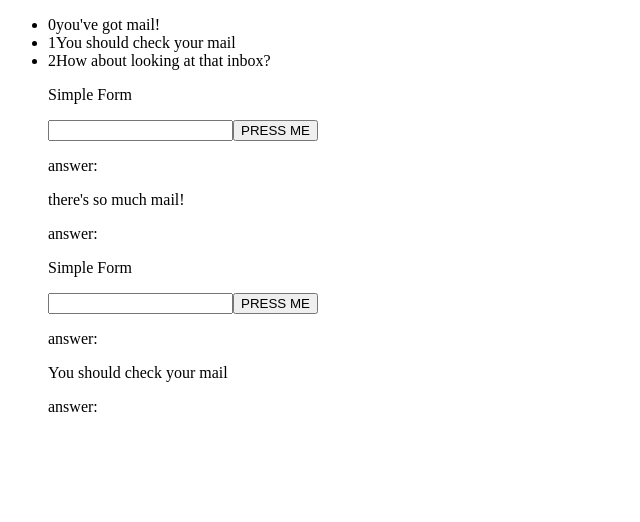
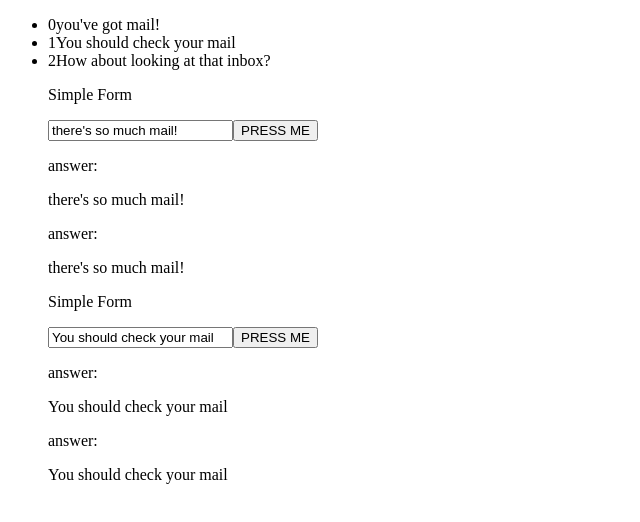
Before and after one commit to nmastracci/first-angular, an Angular app: page / in a window 1280 px wide. Shown: the top 522 px of the page, without its empty margins (0-640 px from the left). Built offline with nearby package versions, Linux system fonts and the light colour scheme.

Commit message:
two-way binding from an initialized parent prop

```diff
--- a/src/app/app.component.ts
+++ b/src/app/app.component.ts
@@ -14,6 +14,7 @@ import { Component, Inject } from '@angular/core';
         <app-simple-form
           *ngFor="let message of mailagain.somethings"
           [speak]="message"
+          [message]="message"
         ></app-simple-form>
       </ul>
     </div>
--- a/src/app/simple-form/simple-form.component.ts
+++ b/src/app/simple-form/simple-form.component.ts
@@ -5,13 +5,13 @@ import { Component, Input, OnInit } from '@angular/core';
   template: `
     <div>
       <p>Simple Form</p>
-      <input #myInput type="text" [(ngModel)]="typedout" />
+      <input #myInput type="text" [(ngModel)]="message" />
       <button (click)="onClick($event, myInput.value)">PRESS ME</button>
       <div>
         <p>answer:</p>
         {{ speak }}
         <p>answer:</p>
-        {{ typedout }}
+        {{ message }}
       </div>
     </div>
   `,
@@ -24,6 +24,7 @@ import { Component, Input, OnInit } from '@angular/core';
 export class SimpleFormComponent implements OnInit {
   constructor() {}
 
+  @Input() message;
   @Input() speak;
   @Input() typedout;
 
```
